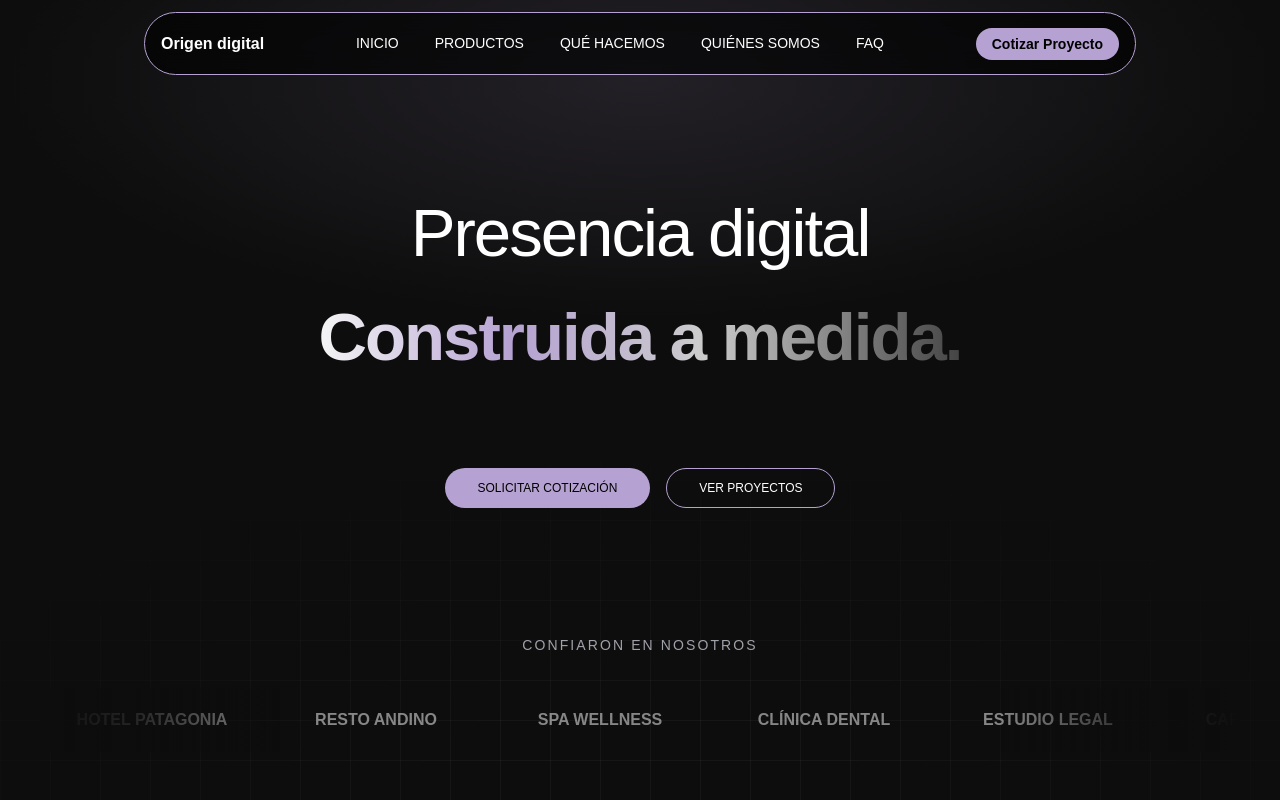
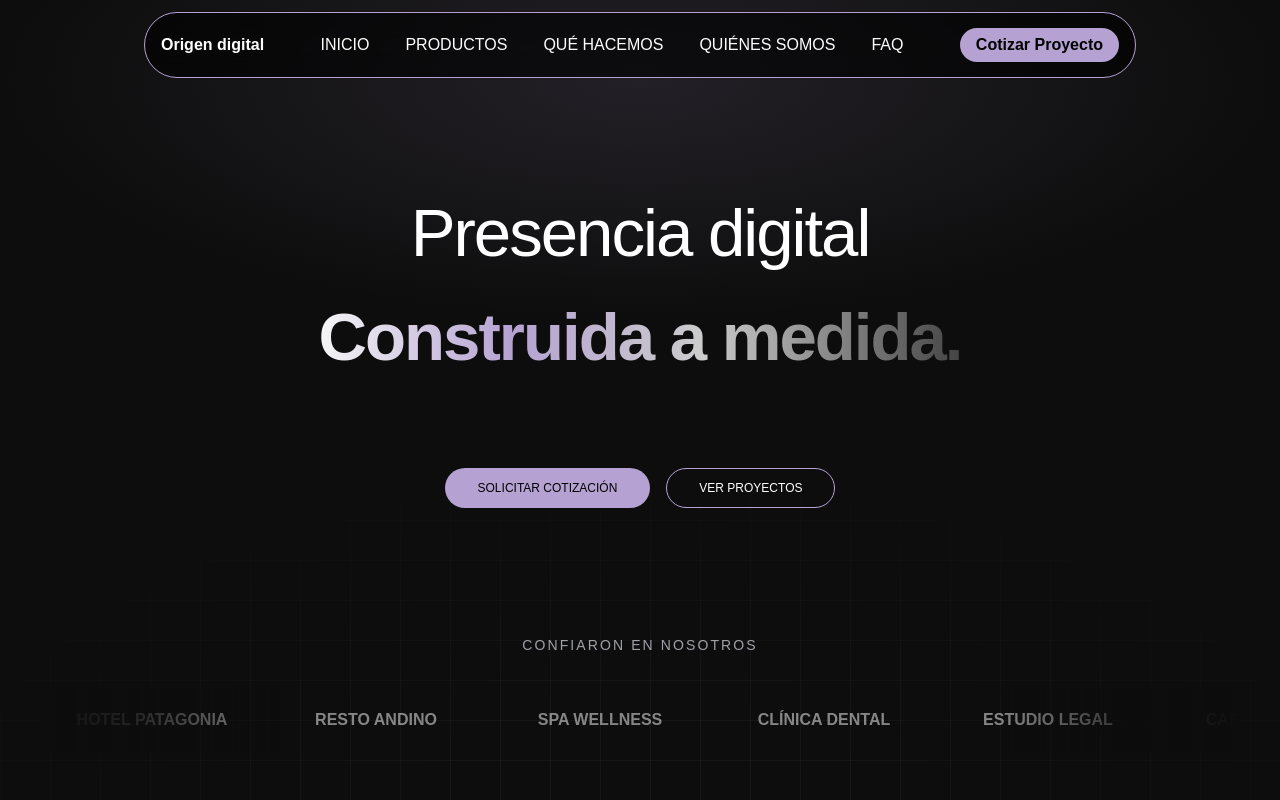
Before and after one commit to lucianomirandaGherzoni/mi-empresa-sin-nombre, a React (Vite) app: page / in a window 1280 px wide. Shown: the top 800 px of the page. Built offline with nearby package versions, Linux system fonts and the light colour scheme; a web font is replaced by a local one.

Commit message:
cambios en el navbar con el item de productos

```diff
--- a/src/components/NavBar/NavBar.css
+++ b/src/components/NavBar/NavBar.css
@@ -128,7 +128,7 @@
 .nav-link {
   position: relative;
   padding: 0.5rem 1rem;
-  font-size: 0.875rem;
+  font-size: 1rem;
   color: var(--text-white);
   text-transform: uppercase;
   transition: color 0.2s;
@@ -169,7 +169,7 @@
   justify-content: center;
   padding: 0.5rem 1rem;
   border-radius: var(--radius-full);
-  font-size: 0.875rem;
+  font-size: 1rem;
   font-weight: 600;
   cursor: pointer;
   border: none;
--- a/src/components/NavBar/NavBar.jsx
+++ b/src/components/NavBar/NavBar.jsx
@@ -120,10 +120,6 @@ export function NavBar() {
                       border: 'none',
                       width: '100%',
                       textAlign: 'left',
-                      color: '#fff',
-                      fontSize: '0.875rem',
-                      fontWeight: 400,
-                      padding: '0.75rem 1rem',
                       display: 'flex',
                       alignItems: 'center',
                       justifyContent: 'space-between',
```
